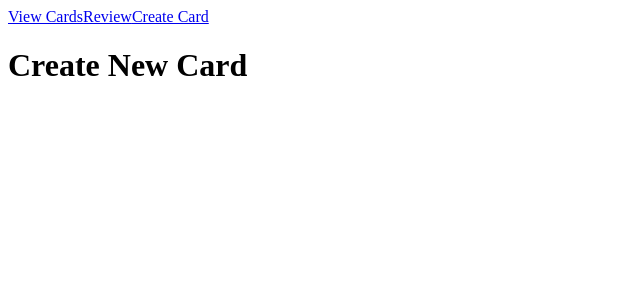
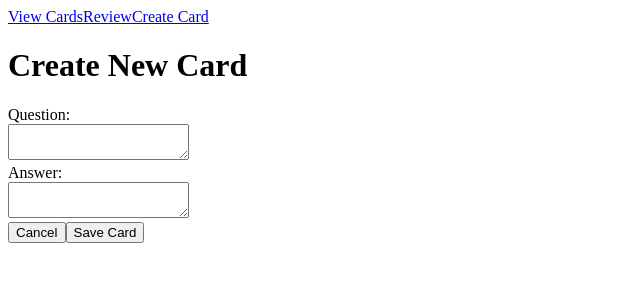
Before and after one commit to kimballtyler/react-flash-cards, a React app: page / in a window 1280 px wide. Both pictures are taken after a click on the link "Create Card". Shown: the top 300 px of the page, without its empty margins (0-640 px from the left). Built offline with nearby package versions, Linux system fonts and the light colour scheme; the HTML template or start-up script is replaced by a standard one.

Commit message:
Completed create card

```diff
--- a/src/components/app.jsx
+++ b/src/components/app.jsx
@@ -8,10 +8,24 @@ class App extends React.Component {
   constructor(props) {
     super(props);
     this.state = {
-      view: 'view-cards'
+      view: 'view-cards',
+      cards: []
     };
     this.setView = this.setView.bind(this);
     this.getView = this.getView.bind(this);
+    this.saveCards = this.saveCards.bind(this);
+    this.addCard = this.addCard.bind(this);
+  }
+
+  addCard(newCard) {
+    const newCards = this.state.cards.slice();
+    newCards.push(newCard);
+    this.setState({ cards: newCards }, () => this.saveCards());
+  }
+
+  saveCards() {
+    const cards = this.state.cards.slice();
+    localStorage.setItem('flash-cards', JSON.stringify(cards));
   }
 
   setView(newView) {
@@ -21,7 +35,7 @@ class App extends React.Component {
   getView() {
     switch (this.state.view) {
       case 'create-card':
-        return <CreateCard />;
+        return <CreateCard setView={this.setView} addCard={this.addCard} />;
       case 'review-cards':
         return <ReviewCards />;
       case 'view-cards':
--- a/src/components/create-card.jsx
+++ b/src/components/create-card.jsx
@@ -1,9 +1,76 @@
 import React from 'react';
 
 class CreateCard extends React.Component {
+  constructor(props) {
+    super(props);
+    this.state = {
+      question: '',
+      answer: ''
+    };
+    this.handleChange = this.handleChange.bind(this);
+    this.handleSubmit = this.handleSubmit.bind(this);
+    this.handleReset = this.handleReset.bind(this);
+  }
+
+  handleReset() {
+    this.setState({
+      question: '',
+      answer: ''
+    });
+    this.props.setView('view-cards');
+  }
+
+  handleChange(event) {
+    if (event.target.name === 'question') {
+      this.setState({
+        question: event.target.value
+      });
+    } else {
+      this.setState({
+        answer: event.target.value
+      });
+    }
+  }
+
+  handleSubmit(event) {
+    event.preventDefault();
+    const newCard = {
+      question: this.state.question,
+      answer: this.state.answer
+    };
+    this.props.addCard(newCard);
+    this.setState({
+      question: '',
+      answer: ''
+    });
+    this.handleReset();
+  }
+
   render() {
     return (
-      <h1 className="text-center">Create New Card</h1>
+      <div>
+        <h1 className="text-center">Create New Card</h1>
+        <form onSubmit={this.handleSubmit} className="text-center">
+          <div className="label">
+            <label>Question:</label>
+          </div>
+          <div>
+            <textarea name="question" value={this.state.question} onChange={this.handleChange}></textarea>
+          </div>
+
+          <div className="label">
+            <label>Answer:</label>
+          </div>
+          <div>
+            <textarea name="answer" value={this.state.answer} onChange={this.handleChange}></textarea>
+          </div>
+          <div className="create-buttons">
+            <button type="submit" onClick={this.handleReset} className="create-button btn btn-outline-danger">Cancel</button>
+            <button onClick={this.handleSubmit} className="create-button btn btn-outline-primary">Save Card</button>
+          </div>
+        </form>
+      </div>
+
     );
   }
 }
--- a/src/components/nav.jsx
+++ b/src/components/nav.jsx
@@ -1,26 +1,13 @@
 import React from 'react';
 
 function Nav(props) {
-  let viewActive = '';
-  let reviewActive = '';
-  let createActive = '';
-  switch (props.view) {
-    case 'create-card':
-      createActive = 'active';
-      break;
-    case 'review-cards':
-      reviewActive = 'active';
-      break;
-    case 'view-cards':
-      viewActive = 'active';
-      break;
-  }
+  const view = props.view;
   return (
     <div className="d-flex justify-content-end">
       <div className="navbar col-4" >
-        <a onClick={() => props.setView('view-cards')} className={`nav-item nav-link ${viewActive}`} href="#">View Cards</a>
-        <a onClick={() => props.setView('review-cards')} className={`nav-item nav-link ${reviewActive}`} href="#">Review</a>
-        <a onClick={() => props.setView('create-card')} className={`nav-item nav-link ${createActive}`} href="#">Create Card</a>
+        <a onClick={() => props.setView('view-cards')} className={`nav-item nav-link ${view === 'view-cards' ? 'active' : ''}`} href="#">View Cards</a>
+        <a onClick={() => props.setView('review-cards')} className={`nav-item nav-link ${view === 'review-cards' ? 'active' : ''}`} href="#">Review</a>
+        <a onClick={() => props.setView('create-card')} className={`nav-item nav-link ${view === 'create-card' ? 'active' : ''}`} href="#">Create Card</a>
       </div>
     </div>
   );
```
Also changed, not shown: 1 other file (tests, documents, lock files or other folders).
